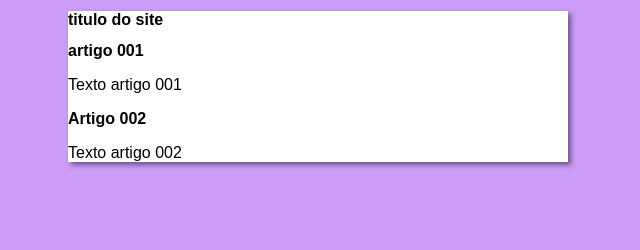
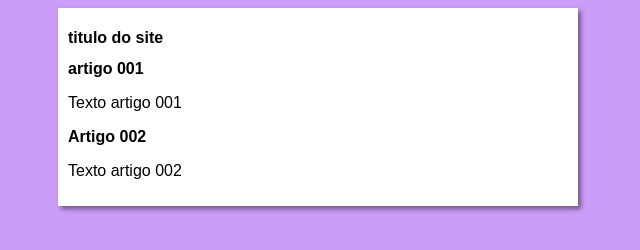
Before and after one commit to 98queiroz/projeto-site, a plain HTML site: page index.html in a window 1280 px wide. Shown: the whole page, without its empty margins (322-962 px from the left). Drawn offline with Linux system fonts and the light colour scheme.

Commit message:
iniciei o design

```diff
--- a/stilos/style.css
+++ b/stilos/style.css
@@ -5,13 +5,12 @@
 
 body{
     background-color: rgb(204,157,248);
-
 }
 
 main{
     background-color: white;
     width: 500px;
     margin: auto;
-    padding: 10 px;
+    padding: 10px;
     box-shadow: 3px 3px 5px rgb(0,0,0,0.473);
 }
```
